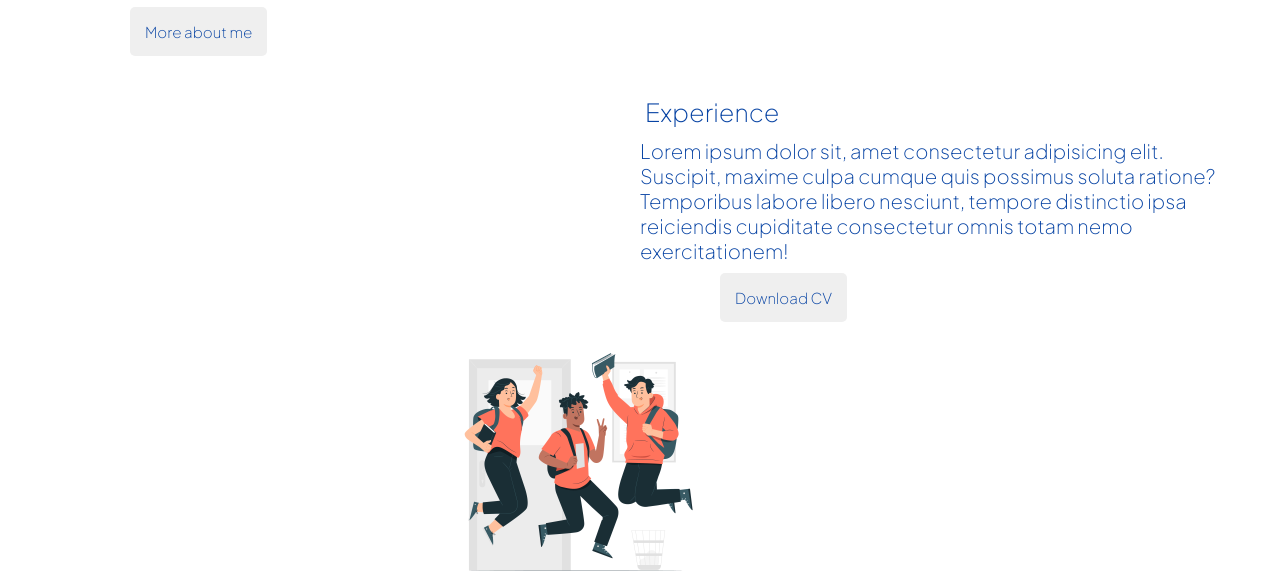
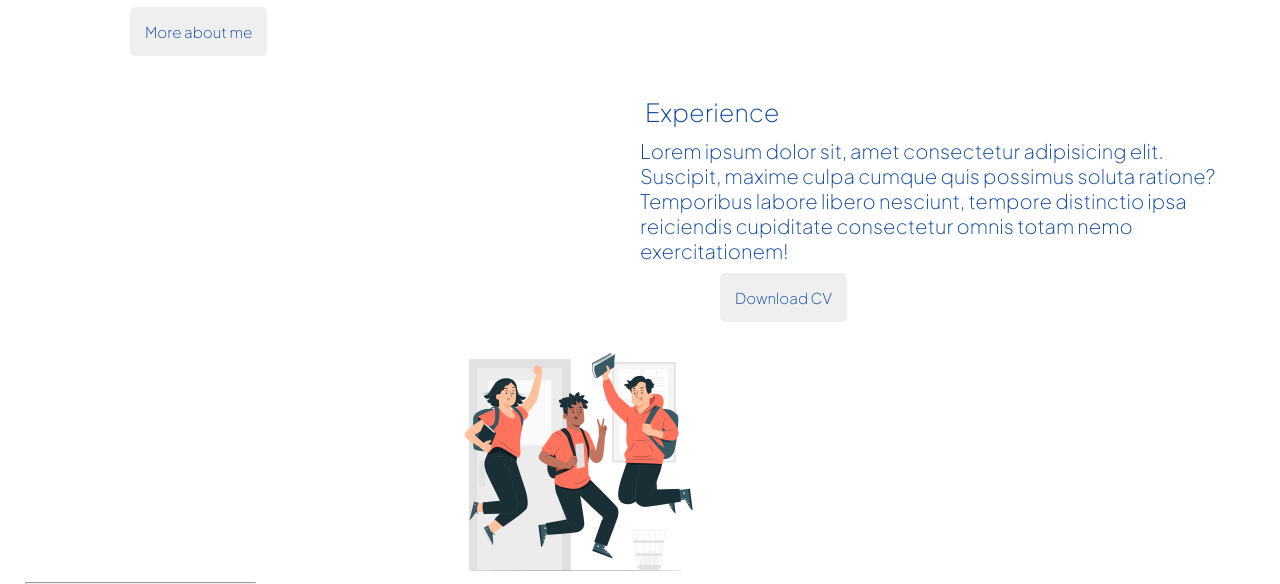
Before and after one commit to rociocabrera/Dawer-English-Center, a plain HTML site: page pages/about.html in a window 1280 px wide. Shown: the part 362-946 px from the top of the page. Drawn offline with Linux system fonts and the light colour scheme.

Commit message:
about page: footer added

```diff
--- a/pages/about.html
+++ b/pages/about.html
@@ -59,6 +59,6 @@
         <img src="../assets/images/students-background.jpg" alt="" />
       </div>
     </main>
-    <footer></footer>
+    <footer class="footer-about"><hr /></footer>
   </body>
 </html>
--- a/styles.css
+++ b/styles.css
@@ -232,7 +232,11 @@ button:hover {
   background-color: #a0e4cbcd;
   color: #f7f6f6;
 }
-
+/*FOOTER ABOUT */
+.footer-about {
+  color: #0844a4;
+  width: 20%;
+}
 /* MAIN ADVANTAGES */
 
 /* MAIN SUSCRIPTIONS */
```
